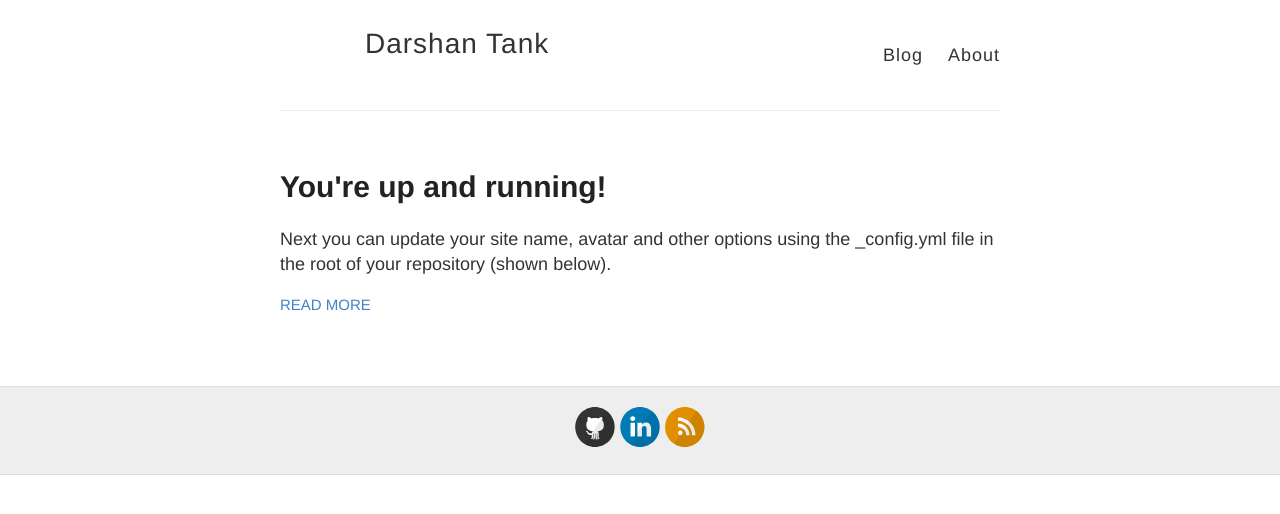
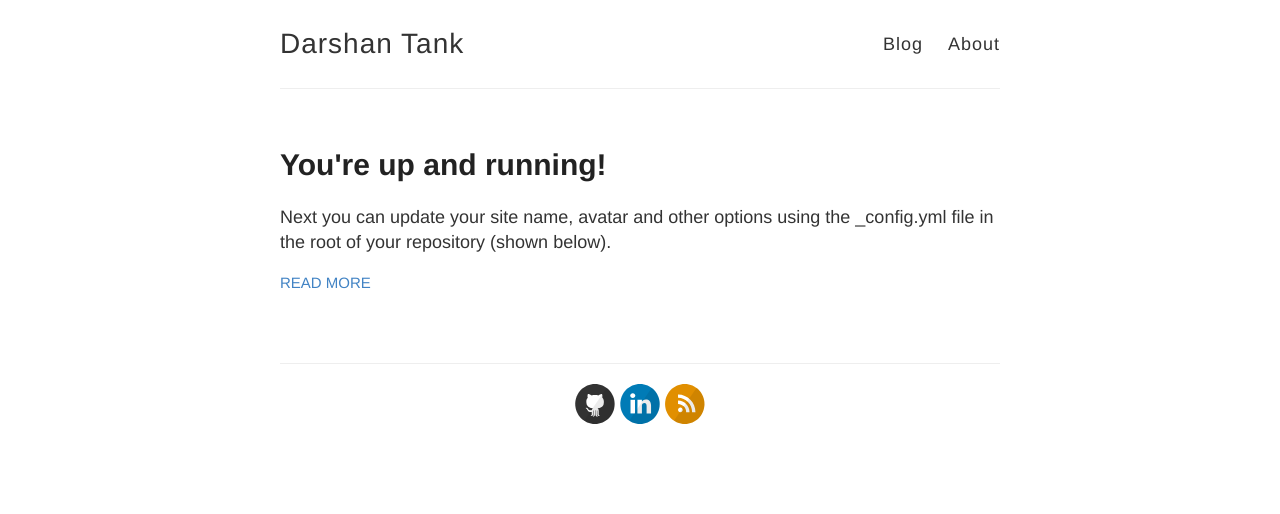
Before and after one commit to darshan3/darshan3.github.io, a Jekyll site: the page built from index.html, in a window 1280 px wide. Shown: the top 514 px of the page. Built offline with Jekyll 4.4.1, drawn with Linux system fonts in a browser that asks for light colours.

Commit message:
Basic css fixes

```diff
--- a/_layouts/default.html
+++ b/_layouts/default.html
@@ -19,11 +19,9 @@
     <div class="wrapper-masthead">
       <div class="container">
         <header class="masthead clearfix">
-          <a href="{{ site.baseurl }}/" class="site-avatar"><img src="{{ site.avatar }}" /></a>
 
           <div class="site-info">
             <h1 class="site-name"><a href="{{ site.baseurl }}/">{{ site.name }}</a></h1>
-            <p class="site-description">{{ site.description }}</p>
           </div>
 
           <nav>
--- a/style.scss
+++ b/style.scss
@@ -212,7 +212,7 @@ img {
 
 nav {
   float: right;
-  margin-top: 23px; // @TODO: Vertically middle align
+  margin-top: 12px; // @TODO: Vertically middle align
   font-family: $helveticaNeue;
   font-size: 18px;
 
@@ -273,14 +273,12 @@ nav {
 
 .wrapper-footer {
   margin-top: 50px;
-  border-top: 1px solid #ddd;
-  border-bottom: 1px solid #ddd;
-  background-color: $lightGray;
 }
 
 footer {
   padding: 20px 0;
   text-align: center;
+  border-top: 1px solid #eee;
 }
 
 // Settled on moving the import of syntax highlighting to the bottom of the CSS
```
